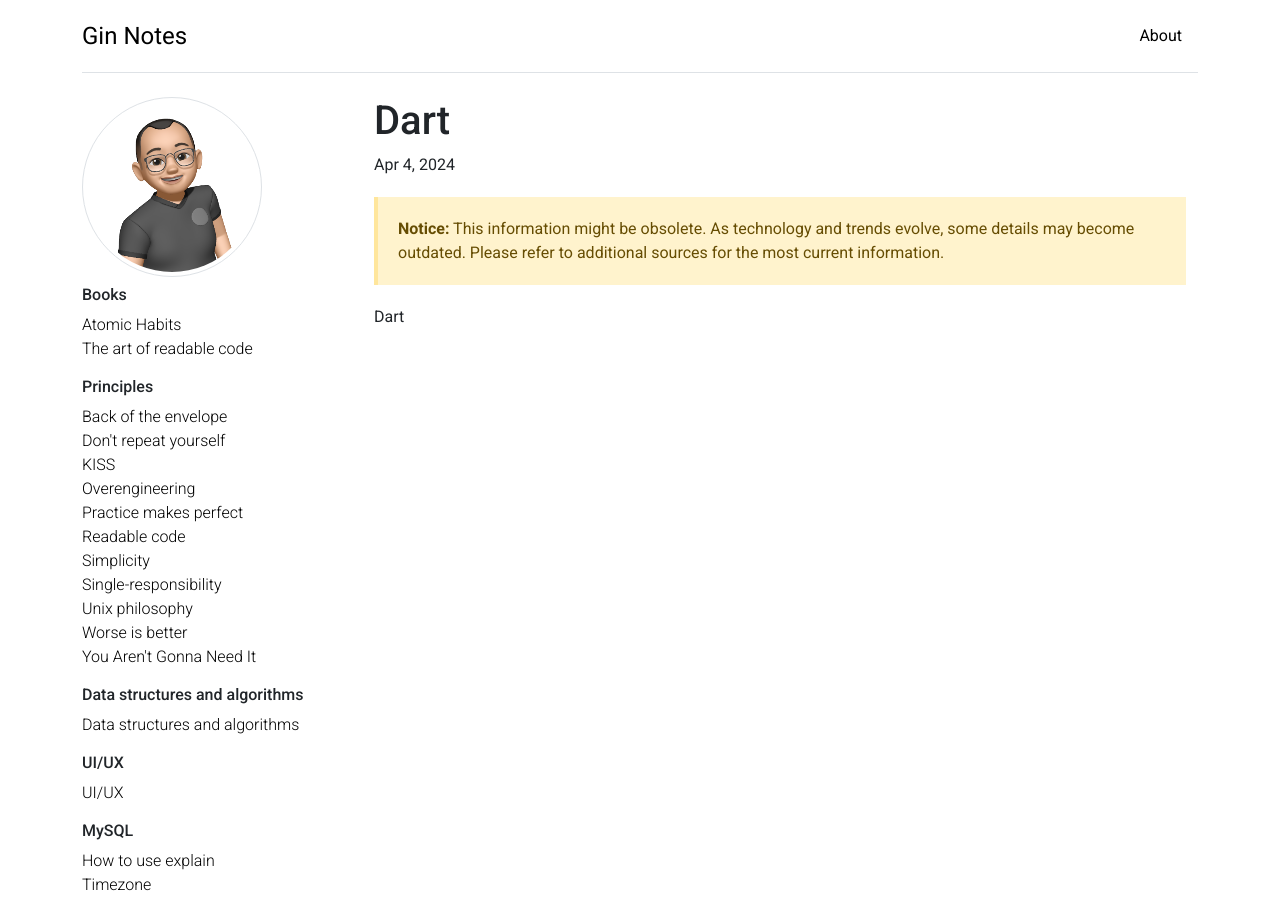
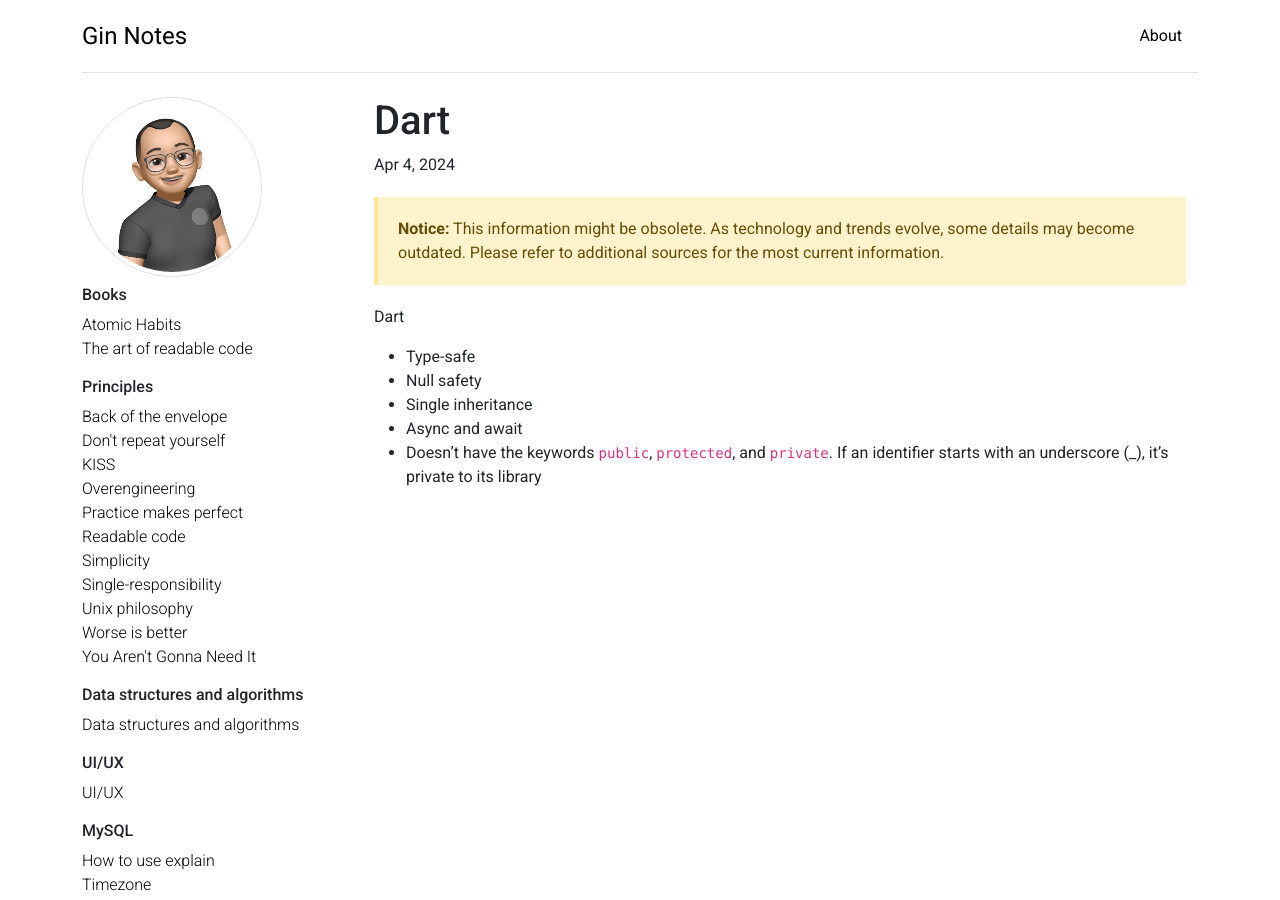
Before and after one commit to ictgtvt/ictgtvt.github.io, a Jekyll site: the page built from _collections/_flutter/dart.md, in a window 1280 px wide and 900 px high. Built offline with Jekyll 4.4.1, drawn with Linux system fonts in a browser that asks for light colours.

Commit message:
Update dart

```diff
--- a/_collections/_flutter/dart.md
+++ b/_collections/_flutter/dart.md
@@ -3,3 +3,9 @@ layout: post
 name: Dart
 ---
 Dart
+
+- Type-safe
+- Null safety
+- Single inheritance
+- Async and await
+- Doesn't have the keywords `public`, `protected`, and `private`. If an identifier starts with an underscore (_), it's private to its library
```
